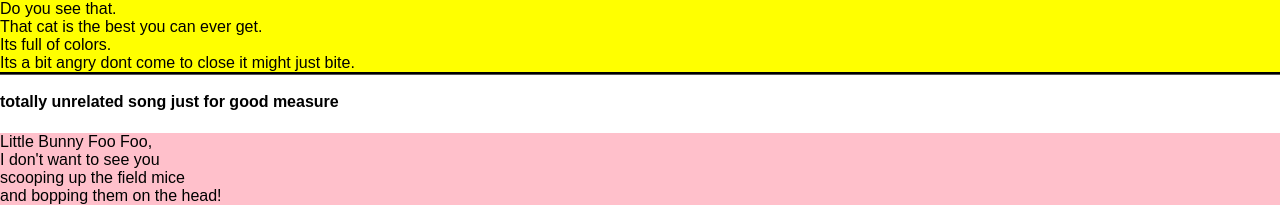
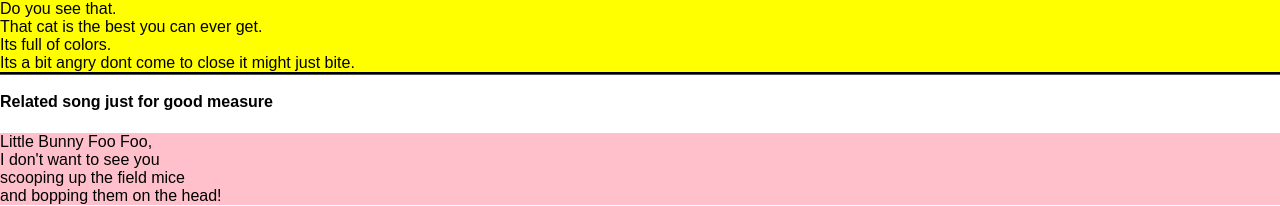
Before and after one commit to Evilac/moringa-uzito, a plain HTML site: page Safi1.html in a window 1280 px wide. Shown: the part 969-1175 px from the top of the page. Drawn offline with Linux system fonts and the light colour scheme.

Commit message:
modified gtml

```diff
--- a/Safi1.html
+++ b/Safi1.html
@@ -78,7 +78,7 @@
     <p id="cat">Do you see that.<br>That cat is the best you can ever get.
       <br>Its full of colors.<br>Its a bit angry dont come to close it might just bite.
       <br></p>
-      <h4>totally unrelated song just for good measure</h4>
+      <h4>Related song just for good measure</h4>
       <!--This to show the utilization of classes-->
     <p class="song-lyrics">Little Bunny Foo Foo, <br>
 I don't want to see you <br>
```
